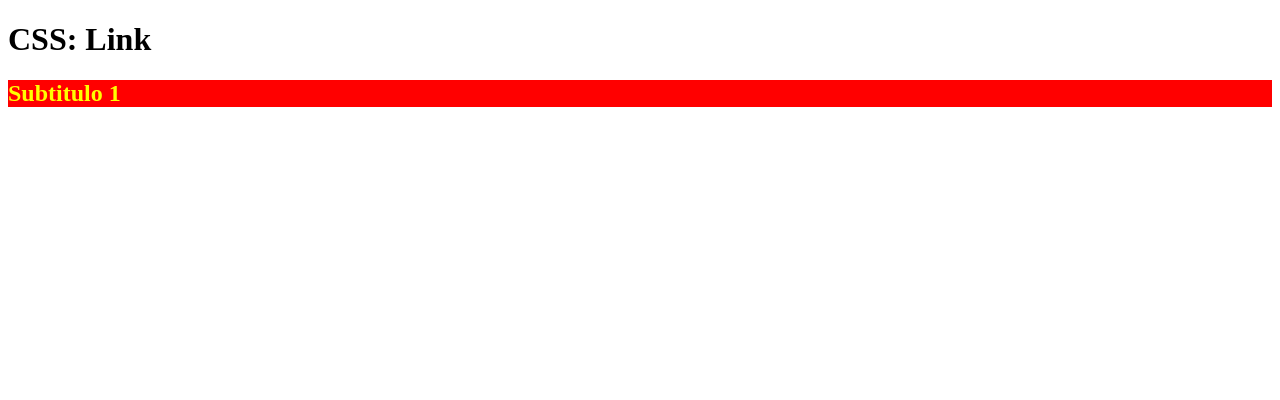
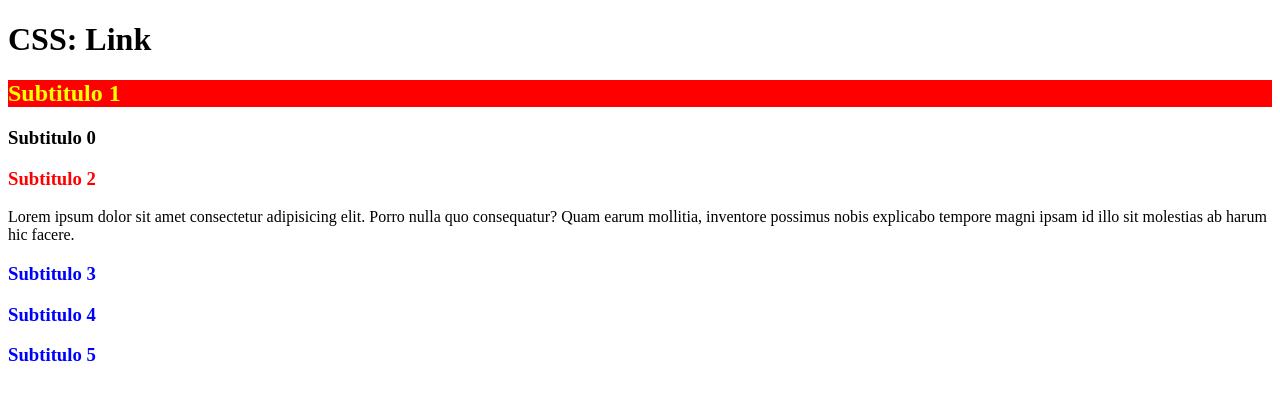
Before and after one commit to edenis42/integrador-web-repuestos, a plain HTML site: page practicas/05_css_link.html in a window 1280 px wide. Drawn offline with Linux system fonts and the light colour scheme.

Commit message:
css - id

```diff
--- a/practicas/05_css_link.html
+++ b/practicas/05_css_link.html
@@ -6,9 +6,34 @@
     <meta name="viewport" content="width=device-width, initial-scale=1.0">
     <title>Document</title>
     <link rel="stylesheet" href="./css/01_style.css">
+    <style>
+        h3#titulo-especial {
+            color: red;
+        }
+
+        section h3 {
+            color: blue;
+        }
+    </style>
 </head>
 <body>
-    <h1> CSS: Link </h1>
-    <h2> Subtitulo 1 </h2>
+    <header>
+        <h1> CSS: Link </h1>
+        <h2> Subtitulo 1 </h2>
+        <h3> Subtitulo 0 </h3>
+    </header>
+    <section>
+        <h3 id="titulo-especial"> Subtitulo 2</h3>
+        <p> Lorem ipsum dolor sit amet consectetur adipisicing elit. Porro nulla quo consequatur? Quam earum mollitia, inventore possimus nobis explicabo tempore magni ipsam id illo sit molestias ab harum hic facere. </p>
+    </section>
+    <section>
+        <h3> Subtitulo 3</h3>
+    </section>
+    <section>
+        <h3> Subtitulo 4</h3>
+    </section>
+    <section>
+        <h3> Subtitulo 5</h3>
+    </section>
 </body>
 </html>
```
